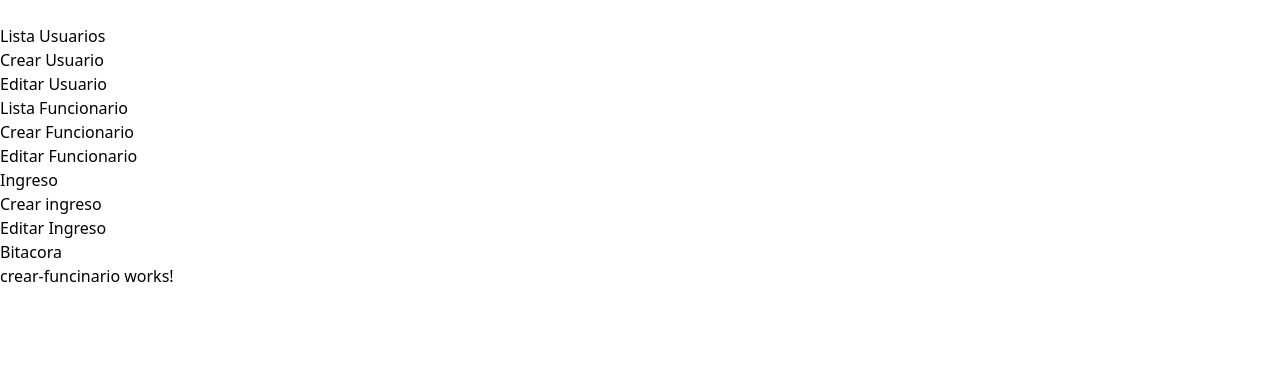
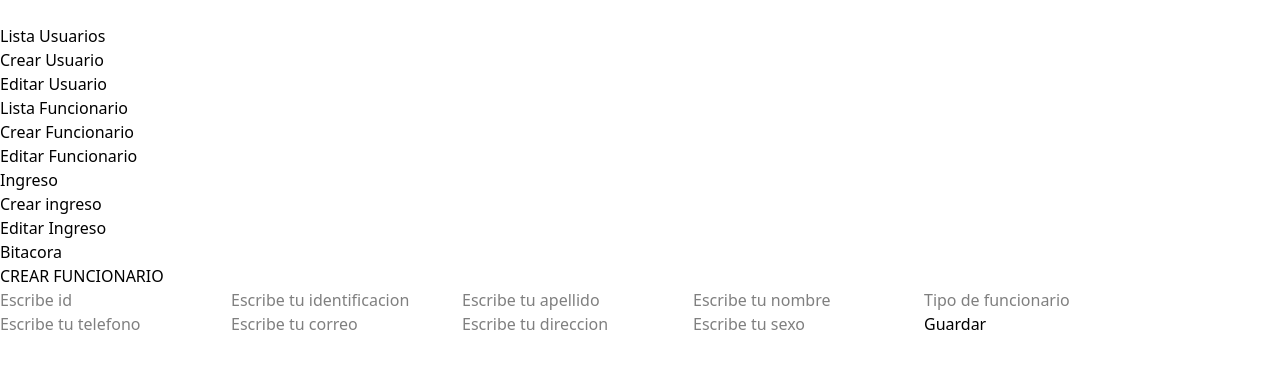
Before and after one commit to juniorsmith21/TareaAJJS, an Angular app: page /crearFuncionario in a window 1280 px wide. Shown: the top 368 px of the page. Built offline with nearby package versions, Linux system fonts and the light colour scheme.

Commit message:
creacion de post

```diff
--- a/src/app/app.html
+++ b/src/app/app.html
@@ -1,7 +1,7 @@
 
 <nav>
 <br>
-<a routerLink="/usuarios">Lista Usuarios</a>
+<a class="" routerLink="/usuarios">Lista Usuarios</a>
 <br>
 <a routerLink="/crearUsuario">Crear Usuario</a>
 <br>
--- a/src/app/crear-funcinario/crear-funcinario.html
+++ b/src/app/crear-funcinario/crear-funcinario.html
@@ -1 +1,18 @@
-<p>crear-funcinario works!</p>
+<h1>CREAR FUNCIONARIO</h1>
+<form (ngSubmit)="guardarFuncionario()" >
+    <input placeholder="Escribe id " name="id" [(ngModel)]="nuevoFuncionario.id_funcionario">
+    <input placeholder="Escribe tu identificacion" name="ident" [(ngModel)]="nuevoFuncionario.ci">
+    <input placeholder="Escribe tu apellido" name="ape" [(ngModel)]="nuevoFuncionario.apellidos">
+    <input placeholder="Escribe tu nombre" name="nom" [(ngModel)]="nuevoFuncionario.nombres">
+    <input placeholder="Tipo de funcionario" name="funcio" [(ngModel)]="nuevoFuncionario.tipo_funcionario">
+    <input placeholder="Escribe tu telefono" name="tel" [(ngModel)]="nuevoFuncionario.telefono">
+    <input placeholder="Escribe tu correo " name="corr" [(ngModel)]="nuevoFuncionario.correo">
+    <input placeholder="Escribe tu direccion " name="dir" [(ngModel)]="nuevoFuncionario.direccion">
+    <input placeholder="Escribe tu sexo" name="sex" [(ngModel)]="nuevoFuncionario.sexo">
+
+    <button>Guardar</button>
+
+
+
+
+</form>
--- a/src/app/crear-funcinario/crear-funcinario.ts
+++ b/src/app/crear-funcinario/crear-funcinario.ts
@@ -1,9 +1,46 @@
+import { CommonModule } from '@angular/common';
 import { Component } from '@angular/core';
+import { FormsModule } from '@angular/forms';
+import { HttpClient } from '@angular/common/http';
 
 @Component({
   selector: 'app-crear-funcinario',
-  imports: [],
+  imports: [CommonModule,FormsModule],
   templateUrl: './crear-funcinario.html',
   styleUrl: './crear-funcinario.css',
 })
-export class CrearFuncinario {}
+export class CrearFuncinario {
+  nuevoFuncionario={
+  "id_funcionario":'',
+  "ci":'',
+  "apellidos":'',
+  "nombres":'',
+  "tipo_funcionario":'',
+  "telefono":'',
+  "correo":'',
+  "direccion":'',
+  "sexo":''
+}
+
+constructor(private http:HttpClient){}
+
+
+guardarFuncionario(){
+this.http.post("https://srrpeanqjqfxtnuwhjez.supabase.co/rest/v1/funcionario",
+  this.nuevoFuncionario,
+  {
+    headers:{
+      Authorization:"Bearer sb_publishable_qnp1xzi89N_0c2Yex-wbwQ_ddmCG28x",
+      apikey:"sb_publishable_qnp1xzi89N_0c2Yex-wbwQ_ddmCG28x",
+      'Content-Type':"application/json"
+    }
+  }
+).subscribe({
+  next:(res)=>{
+    alert('Funcionario guardado correctamente'+res)
+  }
+
+})
+
+}
+}
```
Also changed, not shown: src/app/funcionarios/funcionarios.ts (+7 -2 lines), src/styles.css (line endings or trailing spaces).
